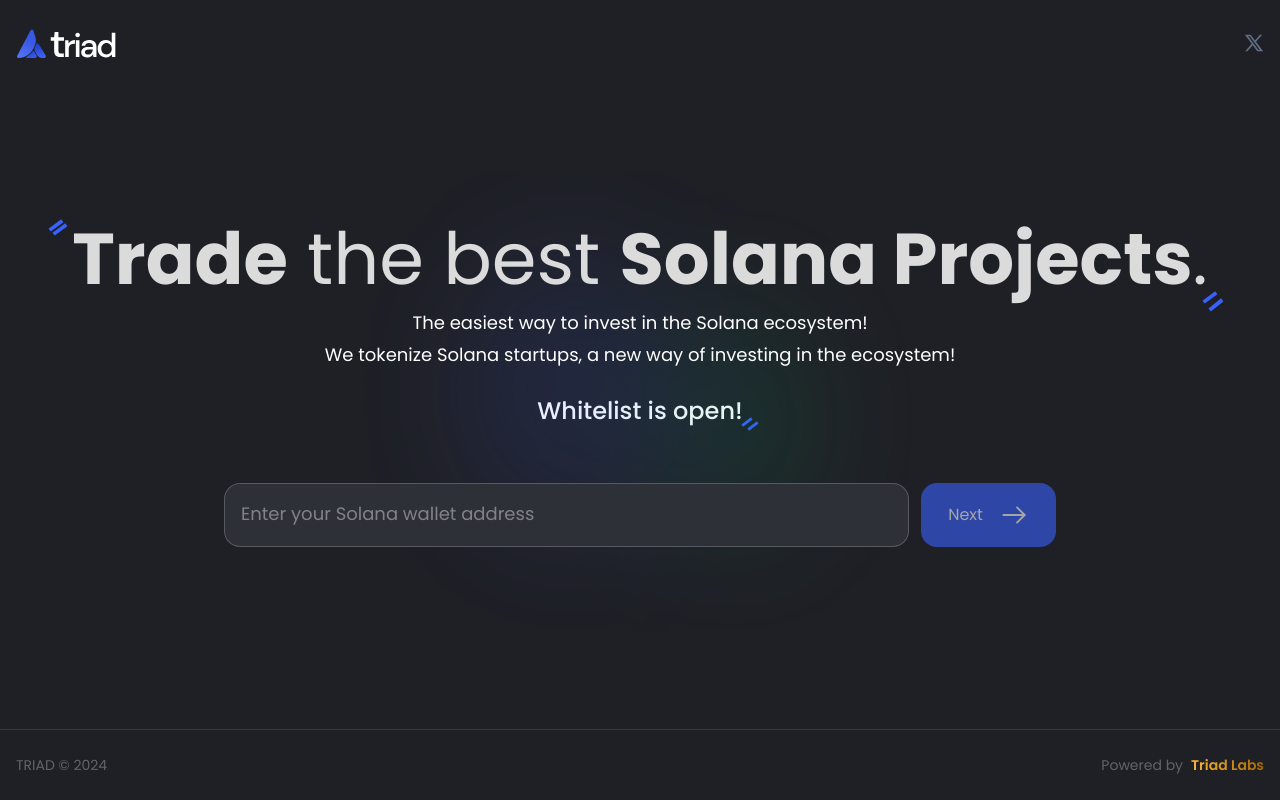
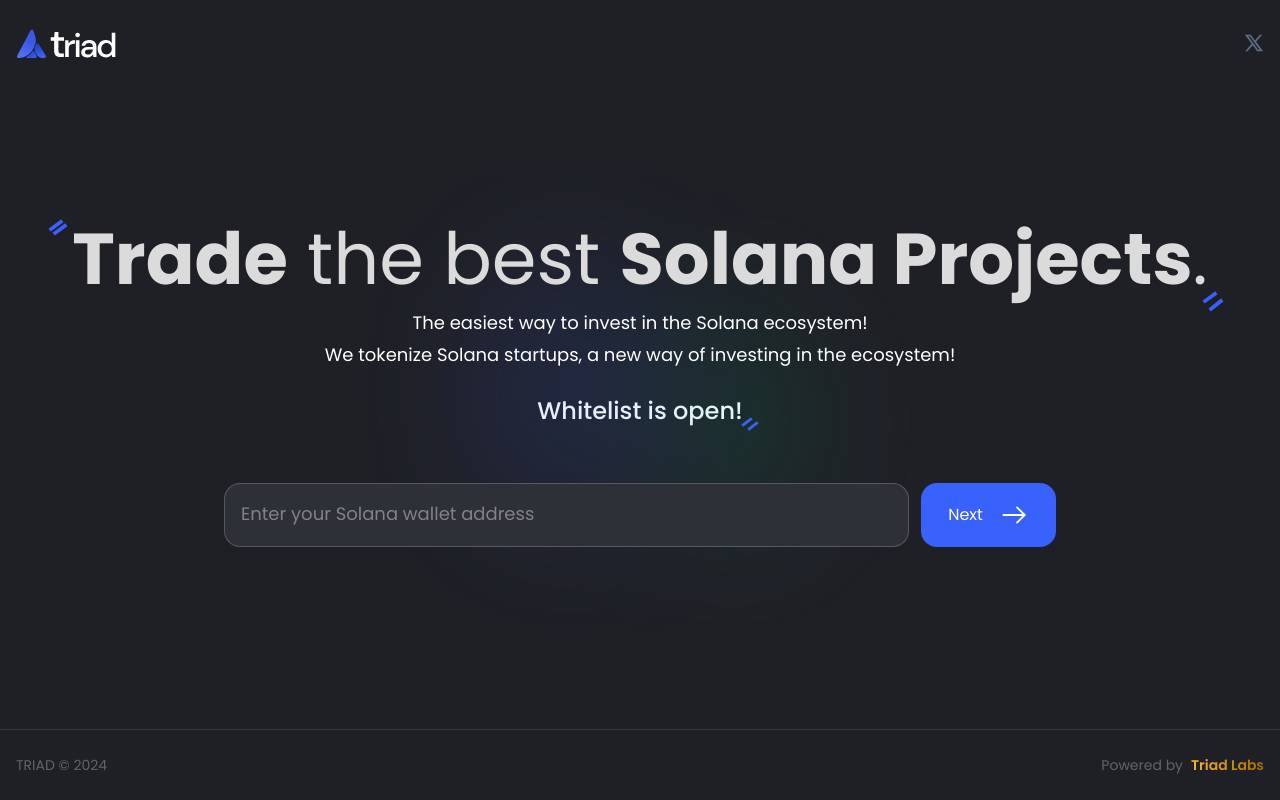
Before and after one commit to triadxyz/home, a Next.js app: page / in a window 1280 px wide. Built offline with nearby package versions, Linux system fonts and the light colour scheme.

Commit message:
fix loading

```diff
--- a/src/components/form.tsx
+++ b/src/components/form.tsx
@@ -38,7 +38,7 @@ export const WhiteListForm: React.FC<WhiteListFormProps> = ({
     (data: string[], index: number): void => {
       const isEmailField = index === 1;
       const isEmpty = data[index].trim() === "";
-      let isDisabled = isEmpty;
+      let isDisabled = false;
 
       if (!isEmpty && index === 0) {
         isDisabled = !validateSolanaAddress(data[0]);
@@ -46,8 +46,6 @@ export const WhiteListForm: React.FC<WhiteListFormProps> = ({
         isDisabled = !isValidEmail(data[1]);
       } else if (isEmpty && isEmailField) {
         isDisabled = false;
-      } else if (isEmpty && index === 2) {
-        isDisabled = true;
       }
 
       setIsButtonDisabled(isDisabled);
@@ -167,18 +165,6 @@ export const WhiteListForm: React.FC<WhiteListFormProps> = ({
             placeholder={placeholders[currentQuestionIndex]}
             onChange={handleInputChange}
           />
-
-          {/* {currentQuestionIndex === 0 && (
-            <div className="w-fit mt-1.5 lg:mt-4 mr-auto cursor-default">
-              <p className="text-center text-white/60 text-[10px] lg:text-sm leading-4">
-                If you prefer, use your{" "}
-                <span className="text-fire-blue-medium underline">Email</span>{" "}
-                to join our whitelist. And keep an eye on our{" "}
-                <span className="text-fire-blue-medium underline">Twitter</span>
-                .
-              </p>
-            </div>
-          )} */}
         </div>
 
         <button
@@ -189,7 +175,7 @@ export const WhiteListForm: React.FC<WhiteListFormProps> = ({
           disabled={isButtonDisabled}
         >
           {loading ? (
-            <div className="animate-spin ease-in w-6 h-6 border border-white rounded-full"></div>
+            <div className="loader"></div>
           ) : (
             <>
               {currentQuestionIndex === questions.length - 1 ? "Done" : "Next"}
--- a/src/styles/globals.scss
+++ b/src/styles/globals.scss
@@ -84,3 +84,21 @@ html {
   background-clip: text;
   color: transparent;
 }
+
+.loader{
+  pointer-events: none;
+  width: 25px;
+  height: 25px;
+  animation: spinner ease 1s infinite;
+  border-radius: 50%;
+  border: 3px solid transparent;
+  border-top-color: #fff;
+}
+@keyframes spinner {
+0%{
+    transform: rotate(0turn);
+}
+100%{
+    transform: rotate(1turn);
+}
+}
```
